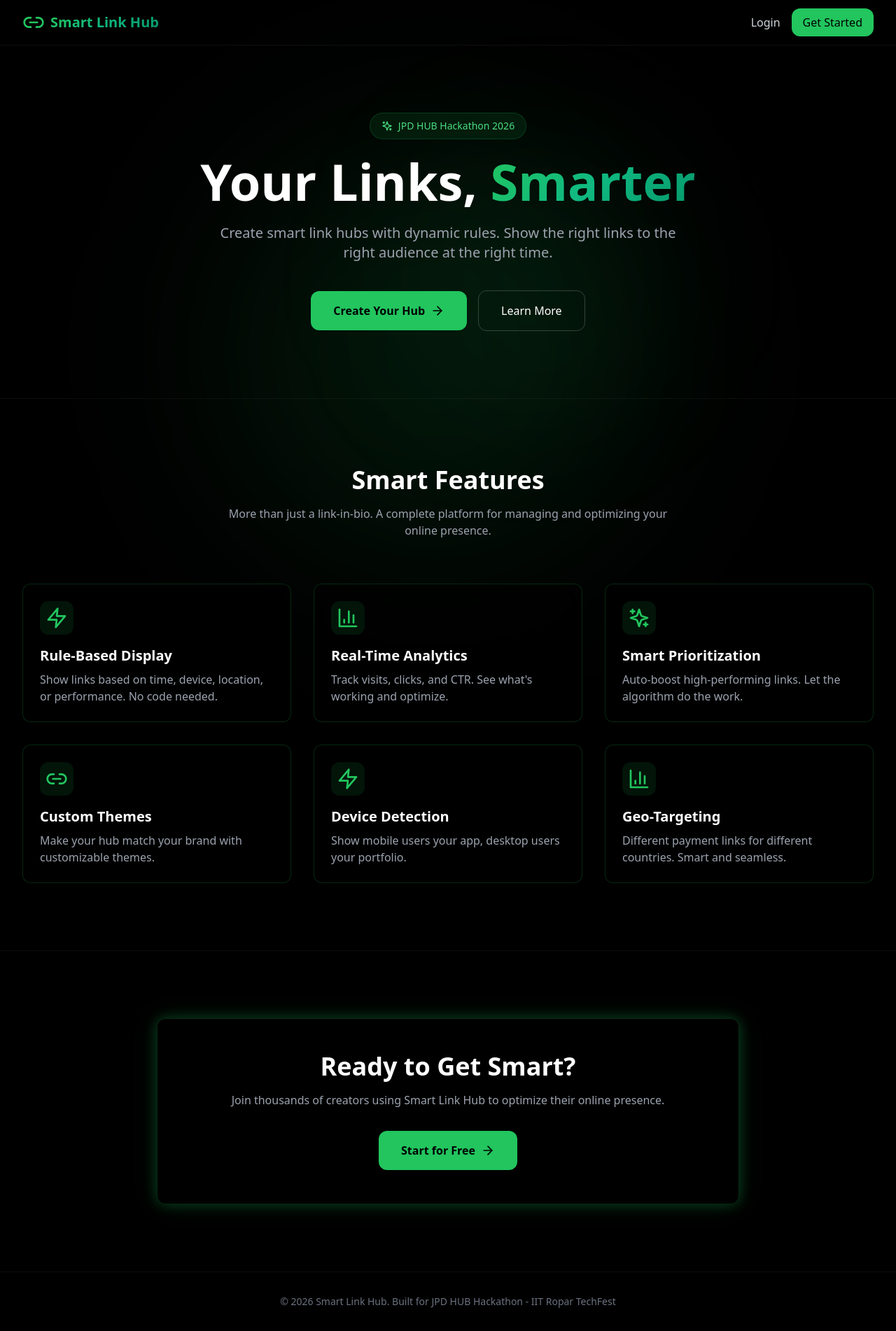
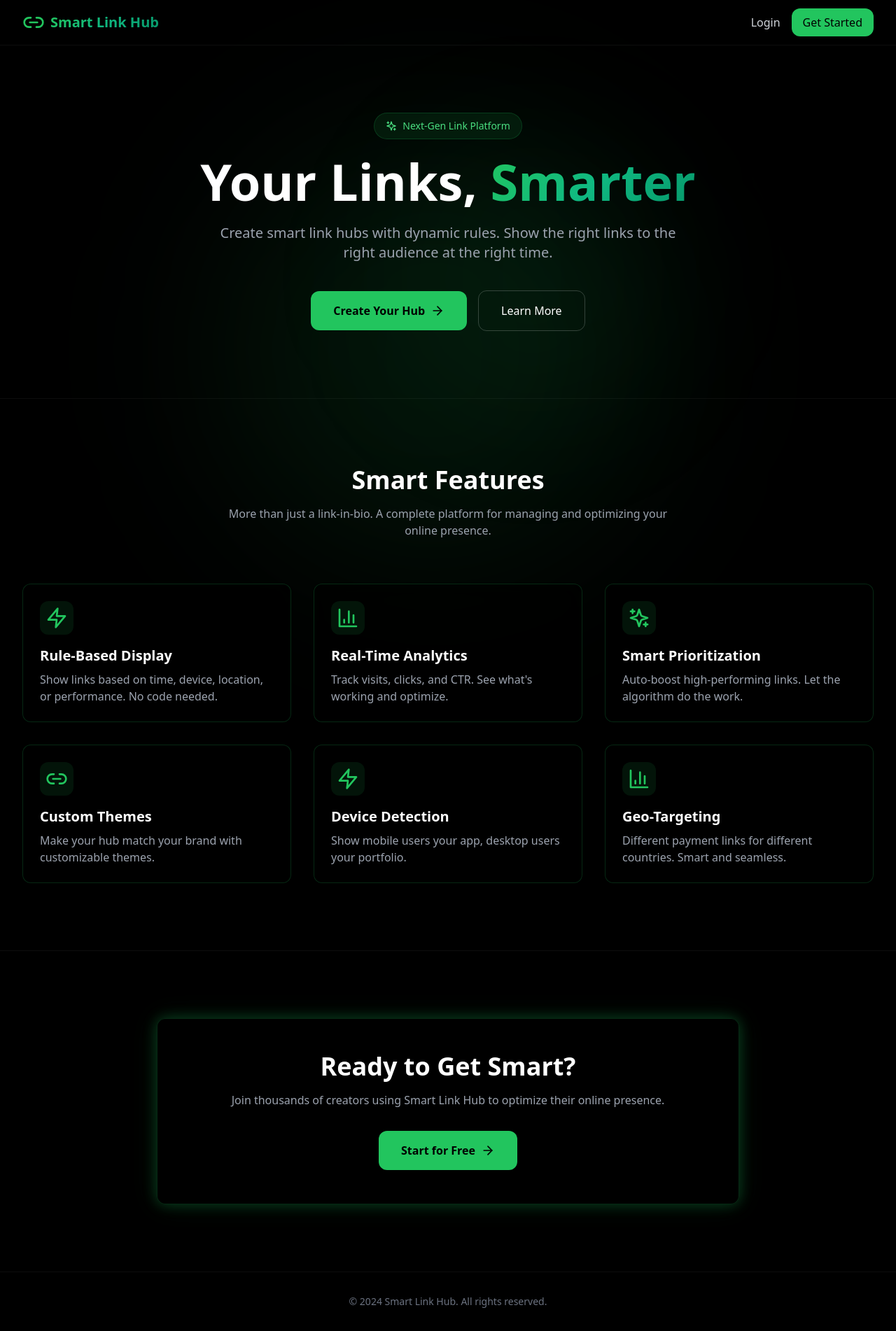
Before and after one commit to Mustaqeemuddin7/smart-link-hub, a Next.js app in the folder frontend/: page / in a window 1280 px wide. Shown: the whole page at 70% size. Built offline with nearby package versions, Linux system fonts and the light colour scheme.

Commit message:
Update branding and footer text

```diff
--- a/frontend/src/app/page.tsx
+++ b/frontend/src/app/page.tsx
@@ -49,7 +49,7 @@ export default function HomePage() {
                 >
                     <div className="inline-flex items-center gap-2 bg-green-500/10 border border-green-500/20 rounded-full px-4 py-2 mb-6">
                         <Sparkles className="w-4 h-4 text-green-400" />
-                        <span className="text-sm text-green-400">JPD HUB Hackathon 2026</span>
+                        <span className="text-sm text-green-400">Next-Gen Link Platform</span>
                     </div>
 
                     <h1 className="text-5xl md:text-7xl font-bold mb-6">
@@ -174,7 +174,7 @@ export default function HomePage() {
             {/* Footer */}
             <footer className="relative z-10 border-t border-white/5 py-8">
                 <div className="max-w-7xl mx-auto px-4 sm:px-6 lg:px-8 text-center text-gray-500 text-sm">
-                    <p>© 2026 Smart Link Hub. Built for JPD HUB Hackathon - IIT Ropar TechFest</p>
+                    <p>© 2024 Smart Link Hub. All rights reserved.</p>
                 </div>
             </footer>
         </div>
```
Also changed, not shown: 1 other file (tests, documents, lock files or other folders).
